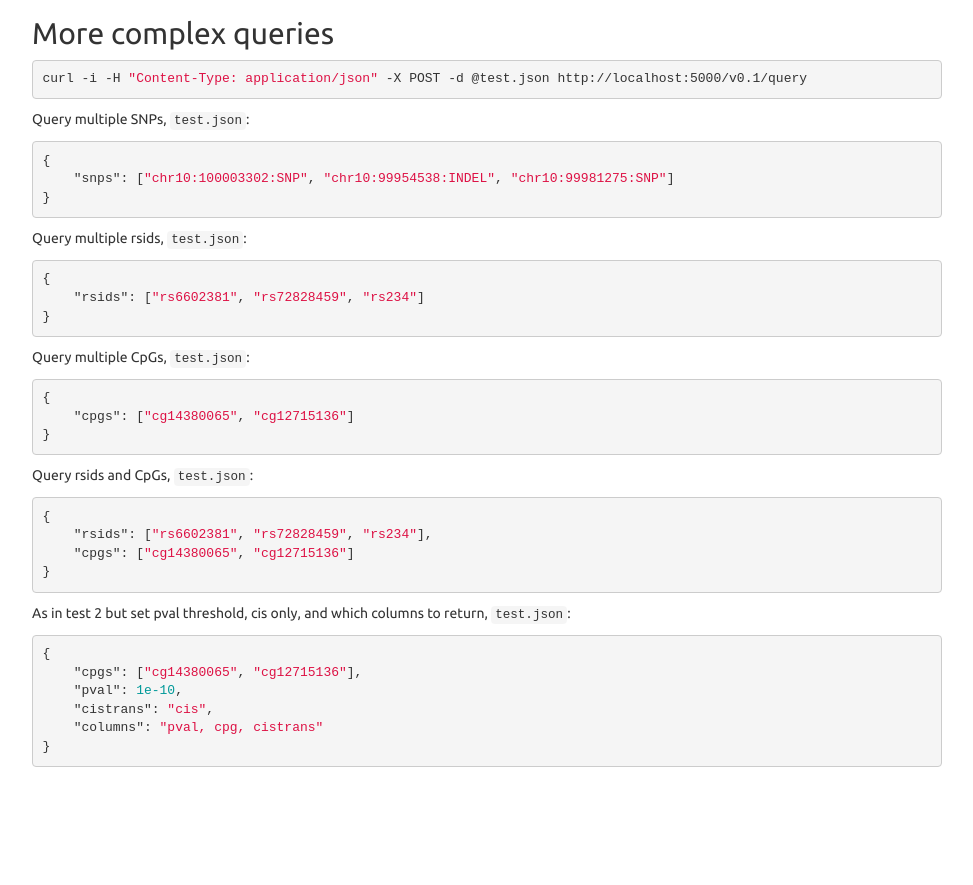
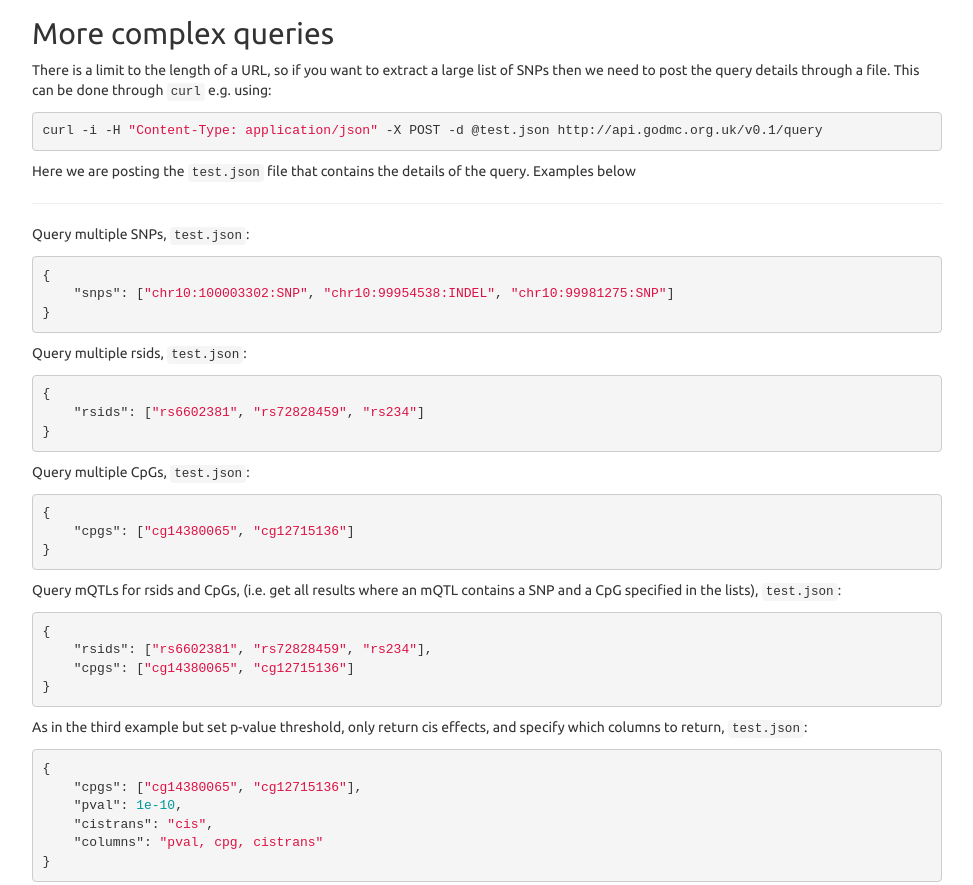
Before and after one commit to MRCIEU/godmc-api, a plain HTML site: page app/index.html in a window 1280 px wide. Shown: the part 1479-2364 px from the top of the page, without its empty margins (153-1126 px from the left). Before the commit the page ends 2256 px from the top, so only its background shows below. Drawn offline with nearby package versions, Linux system fonts and the light colour scheme; some packages are replaced by stand-ins of ours.

Commit message:
updated readme

```diff
--- a/app/index.html
+++ b/app/index.html
@@ -372,7 +372,10 @@ $(document).ready(function () {
 </section>
 <section id="more-complex-queries" class="level2">
 <h2>More complex queries</h2>
-<pre class="bash"><code>curl -i -H &quot;Content-Type: application/json&quot; -X POST -d @test.json http://localhost:5000/v0.1/query</code></pre>
+<p>There is a limit to the length of a URL, so if you want to extract a large list of SNPs then we need to post the query details through a file. This can be done through <code>curl</code> e.g. using:</p>
+<pre class="bash"><code>curl -i -H &quot;Content-Type: application/json&quot; -X POST -d @test.json http://api.godmc.org.uk/v0.1/query</code></pre>
+<p>Here we are posting the <code>test.json</code> file that contains the details of the query. Examples below</p>
+<hr />
 <p>Query multiple SNPs, <code>test.json</code>:</p>
 <pre class="json"><code>{
     &quot;snps&quot;: [&quot;chr10:100003302:SNP&quot;, &quot;chr10:99954538:INDEL&quot;, &quot;chr10:99981275:SNP&quot;]
@@ -385,12 +388,12 @@ $(document).ready(function () {
 <pre class="json"><code>{
     &quot;cpgs&quot;: [&quot;cg14380065&quot;, &quot;cg12715136&quot;]
 }</code></pre>
-<p>Query rsids and CpGs, <code>test.json</code>:</p>
+<p>Query mQTLs for rsids and CpGs, (i.e. get all results where an mQTL contains a SNP and a CpG specified in the lists), <code>test.json</code>:</p>
 <pre class="json"><code>{
     &quot;rsids&quot;: [&quot;rs6602381&quot;, &quot;rs72828459&quot;, &quot;rs234&quot;],
     &quot;cpgs&quot;: [&quot;cg14380065&quot;, &quot;cg12715136&quot;]
 }</code></pre>
-<p>As in test 2 but set pval threshold, cis only, and which columns to return, <code>test.json</code>:</p>
+<p>As in the third example but set p-value threshold, only return cis effects, and specify which columns to return, <code>test.json</code>:</p>
 <pre class="json"><code>{
     &quot;cpgs&quot;: [&quot;cg14380065&quot;, &quot;cg12715136&quot;],
     &quot;pval&quot;: 1e-10,
```
Also changed, not shown: 1 other file.
